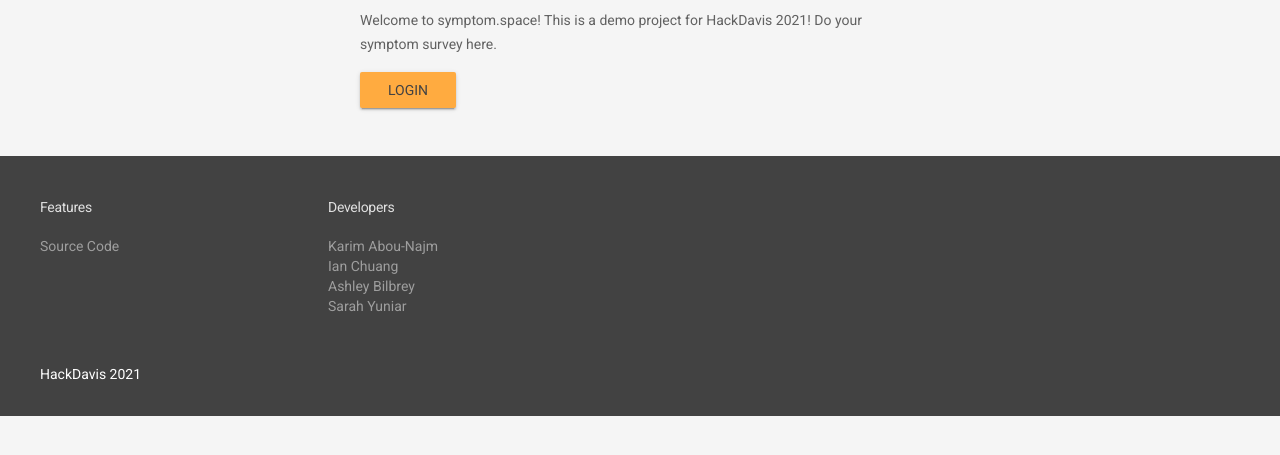
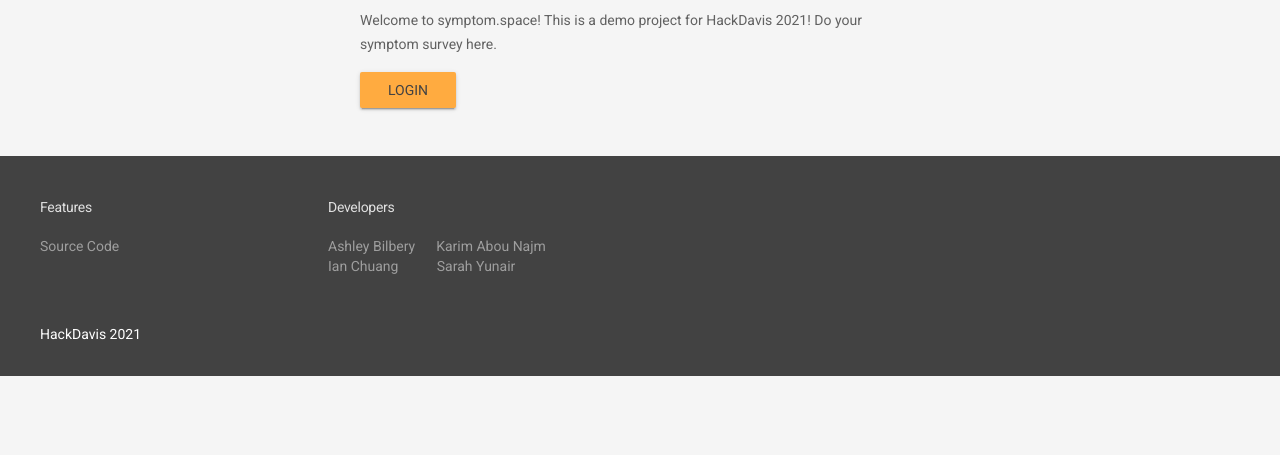
Before and after one commit to AshleyBilbrey/symptomspace, a Flask app: page / in a window 1280 px wide. Shown: the part 296-751 px from the top of the page. Run offline with Flask 2, Linux system fonts and the light colour scheme.

Commit message:
modified the footer

```diff
--- a/templates/index.html
+++ b/templates/index.html
@@ -56,10 +56,8 @@
               <input class="mdl-mega-footer--heading-checkbox" type="checkbox" checked>
               <h1 class="mdl-mega-footer--heading">Developers</h1>
               <ul class="mdl-mega-footer--link-list">
-                <li>Karim Abou-Najm</li>
-                <li>Ian Chuang</li>
-                <li>Ashley Bilbrey</li>
-                <li>Sarah Yuniar</li>
+                <li>Ashley Bilbery &emsp; Karim Abou Najm</li>
+                <li>Ian Chuang &emsp; &emsp; Sarah Yunair</li>
               </ul>
             </div>
           </div>
```
Also changed, not shown: 1 other file.
